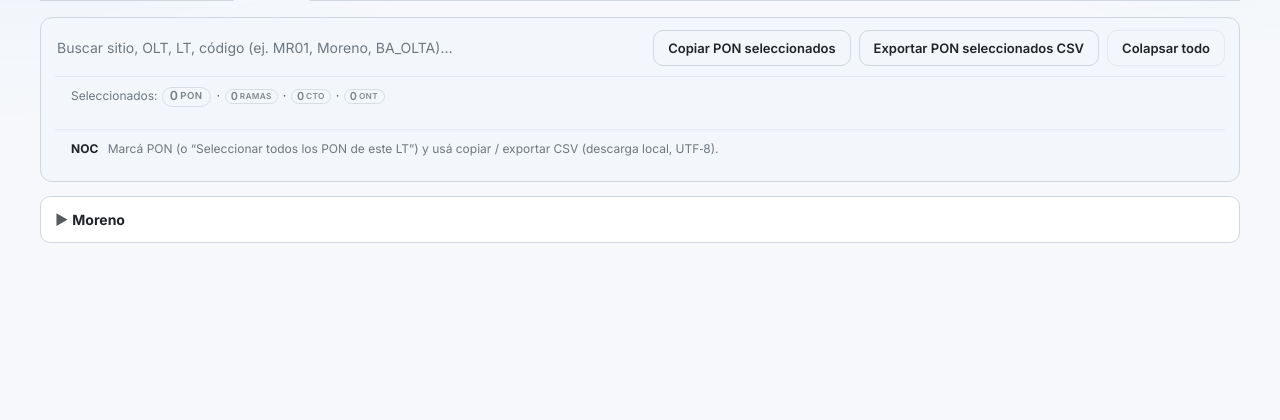
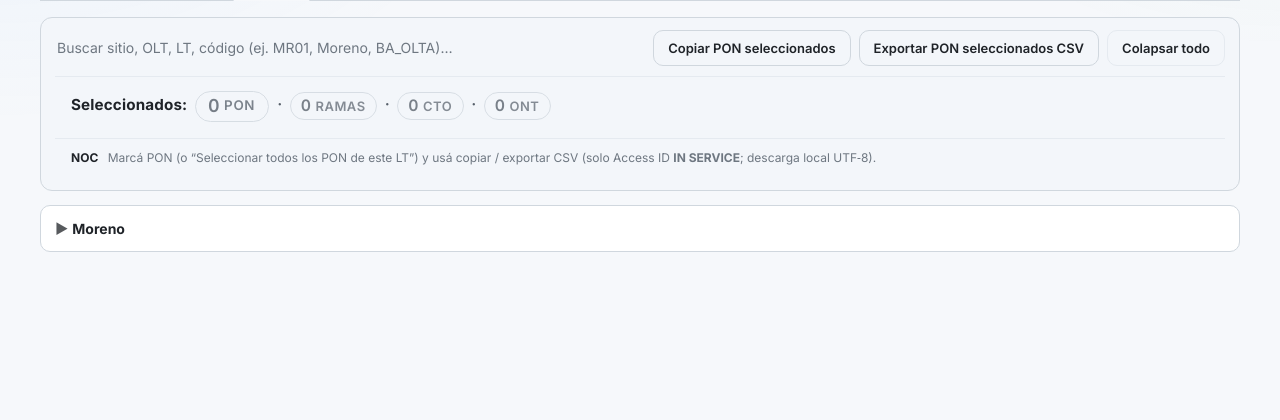
Before and after one commit to sdapestey/atc-noc-suite, a Flask app: page /dashboard/olt in a window 1280 px wide. Shown: the part 151-571 px from the top of the page. Run offline with Flask 3, Linux system fonts and the light colour scheme; some libraries are stand-ins or nearby versions.

Commit message:
Mejoras y optimizacion del codigo

```diff
--- a/static/css/devops-dashboard.css
+++ b/static/css/devops-dashboard.css
@@ -1671,9 +1671,9 @@ tr.rx-alert:hover td {
 .theme-devops.page-olt .olt-pon-selected-kicker {
   display: inline-flex;
   align-items: center;
-  gap: 0.2em;
-  margin: 0 0.1em 0 0.05em;
-  padding: 0.2em 0.65em 0.25em 0.6em;
+  gap: 0.28em;
+  margin: 0 0.12em 0 0.06em;
+  padding: 0.35em 0.85em 0.4em 0.8em;
   border-radius: 999px;
   vertical-align: middle;
   background: var(--accent-muted);
@@ -1685,7 +1685,7 @@ tr.rx-alert:hover td {
 }
 
 .theme-devops.page-olt .olt-pon-selected-count {
-  font-size: 1.2em;
+  font-size: 1.38em;
   font-weight: 700;
   font-variant-numeric: tabular-nums;
   line-height: 1;
@@ -1693,7 +1693,7 @@ tr.rx-alert:hover td {
 }
 
 .theme-devops.page-olt .olt-pon-selected-label {
-  font-size: 0.8em;
+  font-size: 0.88em;
   font-weight: 700;
   text-transform: uppercase;
   letter-spacing: 0.05em;
@@ -1710,7 +1710,7 @@ tr.rx-alert:hover td {
 }
 
 .theme-devops.page-olt .olt-pon-selected-kicker--empty .olt-pon-selected-count {
-  font-size: 1.05em;
+  font-size: 1.18em;
   font-weight: 600;
   color: var(--fg-muted);
 }
@@ -1722,7 +1722,8 @@ tr.rx-alert:hover td {
 .theme-devops.page-olt .olt-summary-sep {
   color: var(--fg-muted);
   font-weight: 500;
-  margin: 0 0.05em;
+  margin: 0 0.12em;
+  font-size: 1.1em;
   user-select: none;
 }
 
@@ -1730,27 +1731,27 @@ tr.rx-alert:hover td {
 .theme-devops.page-olt .olt-metric-pill {
   display: inline-flex;
   align-items: center;
-  gap: 0.18em;
-  margin: 0 0.05em;
-  padding: 0.1em 0.5em 0.12em 0.45em;
+  gap: 0.28em;
+  margin: 0 0.06em;
+  padding: 0.28em 0.68em 0.32em 0.62em;
   border-radius: 999px;
   vertical-align: middle;
   font-weight: 600;
   line-height: 1.25;
-  font-size: 0.92em;
+  font-size: 1.04em;
   border: 1px solid transparent;
   box-shadow: 0 1px 0 rgba(0, 0, 0, 0.1);
 }
 
 .theme-devops.page-olt .olt-metric-pill__n {
-  font-size: 1.08em;
+  font-size: 1.18em;
   font-weight: 700;
   font-variant-numeric: tabular-nums;
   line-height: 1;
 }
 
 .theme-devops.page-olt .olt-metric-pill__l {
-  font-size: 0.75em;
+  font-size: 0.82em;
   font-weight: 700;
   text-transform: uppercase;
   letter-spacing: 0.04em;
@@ -2143,6 +2144,21 @@ button.pot-btn-loading .pot-txrx-label {
   border-bottom: none;
 }
 
+/* Barra de resumen PON / métricas: más legible */
+.theme-devops.page-olt #pon-selection-summary {
+  font-size: clamp(0.95rem, 1.15vw, 1.15rem);
+  line-height: 1.55;
+  padding-top: 14px;
+  padding-bottom: 6px;
+  letter-spacing: 0.01em;
+}
+
+.theme-devops.page-olt .olt-selection-summary-label {
+  font-weight: 700;
+  color: var(--fg-default);
+  margin-right: 0.15em;
+}
+
 .hint {
   color: var(--fg-subtle);
   font-size: 12px;
--- a/static/js/dashboard-olt.js
+++ b/static/js/dashboard-olt.js
@@ -114,11 +114,13 @@ function _rowsPonesSeleccionados() {
     if (!ponBlock) return;
     const ramas = ponBlock.RAMAS || {};
     Object.keys(ramas).forEach((rama) => {
-      selectedRamas.add(rama);
       const ctos = (ramas[rama] || {}).CTOS || {};
       Object.keys(ctos).forEach((cto) => {
-        selectedCtos.add(rama + "||" + cto);
         (ctos[cto] || []).forEach((o) => {
+          const st = String(o.STATUS || "").trim().toUpperCase();
+          if (st !== "IN SERVICE") return;
+          selectedRamas.add(rama);
+          selectedCtos.add(rama + "||" + cto);
           selectedOnts += 1;
           lines.push([
             pon,
@@ -135,7 +137,11 @@ function _rowsPonesSeleccionados() {
   });
 
   if (n === 0) {
-    return { error: "No hay filas para exportar con esa selección", lines: [], count: 0 };
+    return {
+      error: "No hay Access ID en estado IN SERVICE para exportar con esa selección",
+      lines: [],
+      count: 0,
+    };
   }
   lines.push("");
   lines.push("RESUMEN:");
@@ -234,20 +240,35 @@ function _oltPonSummaryHtml(pon, ramas, cto, ont) {
   const o = String(Math.max(0, Number(ont) || 0));
   const emptyPon = p === "0";
   return (
-    "Seleccionados: " +
+    '<span class="olt-selection-summary-label">Seleccionados:</span> ' +
     '<span class="olt-pon-selected-kicker' +
     (emptyPon ? " olt-pon-selected-kicker--empty" : "") +
-    '" title="PON marcados para copiar o exportar CSV">' +
+    '" title="PON marcados; copiar/exportar incluye solo AID IN SERVICE">' +
     '<span class="olt-pon-selected-count">' +
     p +
     "</span> " +
     '<span class="olt-pon-selected-label">PON</span></span>' +
     ' <span class="olt-summary-sep" aria-hidden="true">·</span> ' +
-    _oltMetricPillHtml(r, "RAMAs", "ramas", "RAMAs únicas en el inventario de la selección") +
+    _oltMetricPillHtml(
+      r,
+      "RAMAs",
+      "ramas",
+      "RAMAs únicas con al menos un AID IN SERVICE en la selección"
+    ) +
     ' <span class="olt-summary-sep" aria-hidden="true">·</span> ' +
-    _oltMetricPillHtml(c, "CTO", "cto", "CTO únicas en el inventario de la selección") +
+    _oltMetricPillHtml(
+      c,
+      "CTO",
+      "cto",
+      "CTO únicas con al menos un AID IN SERVICE en la selección"
+    ) +
     ' <span class="olt-summary-sep" aria-hidden="true">·</span> ' +
-    _oltMetricPillHtml(o, "ONT", "ont", "ONT (filas) en el inventario de la selección")
+    _oltMetricPillHtml(
+      o,
+      "ONT",
+      "ont",
+      "Filas de inventario con estado IN SERVICE (copiar / exportar)"
+    )
   );
 }
 
@@ -278,6 +299,10 @@ function colapsarTodoOlt() {
     if (state[id]) closeNode(id, true);
   });
   _restoringOltState = false;
+  document.querySelectorAll("input.pon-select, input.pon-select-all").forEach((cb) => {
+    cb.checked = false;
+  });
+  updatePonesSelectionSummary();
   _saveOltStateSoon();
 }
 
--- a/templates/dashboard_olt.html
+++ b/templates/dashboard_olt.html
@@ -28,12 +28,12 @@
   <div class="controls-olt">
     <input type="search" id="bus-olt" placeholder="Buscar sitio, OLT, LT, código (ej. MR01, Moreno, BA_OLTA)…" autocomplete="off" aria-label="Filtrar árbol OLT">
     <div class="toolbar-actions" role="toolbar" aria-label="Exportar y copiar">
-      <button type="button" class="btn" onclick="copiarPonesSeleccionados()" title="Copiar PON seleccionados (TSV)">Copiar PON seleccionados</button>
-      <button type="button" class="btn" onclick="exportarPonesSeleccionadosCsv()" title="Descargar PON seleccionados (CSV)">Exportar PON seleccionados CSV</button>
+      <button type="button" class="btn" onclick="copiarPonesSeleccionados()" title="Copiar filas IN SERVICE (TSV): solo Access ID en estado IN SERVICE">Copiar PON seleccionados</button>
+      <button type="button" class="btn" onclick="exportarPonesSeleccionadosCsv()" title="CSV local UTF-8: solo Access ID en estado IN SERVICE">Exportar PON seleccionados CSV</button>
       <button type="button" class="btn btn-ghost" onclick="colapsarTodoOlt()">Colapsar todo</button>
     </div>
-    <p class="controls-hint olt-controls-hint" id="pon-selection-summary">Seleccionados: <span class="olt-pon-selected-kicker olt-pon-selected-kicker--empty" title="PON marcados para copiar o exportar CSV"><span class="olt-pon-selected-count">0</span> <span class="olt-pon-selected-label">PON</span></span> <span class="olt-summary-sep" aria-hidden="true">·</span> <span class="olt-metric-pill olt-metric-pill--ramas olt-metric-pill--empty" title="RAMAs únicas en el inventario de la selección"><span class="olt-metric-pill__n">0</span> <span class="olt-metric-pill__l">RAMAs</span></span> <span class="olt-summary-sep" aria-hidden="true">·</span> <span class="olt-metric-pill olt-metric-pill--cto olt-metric-pill--empty" title="CTO únicas en el inventario de la selección"><span class="olt-metric-pill__n">0</span> <span class="olt-metric-pill__l">CTO</span></span> <span class="olt-summary-sep" aria-hidden="true">·</span> <span class="olt-metric-pill olt-metric-pill--ont olt-metric-pill--empty" title="ONT (filas) en el inventario de la selección"><span class="olt-metric-pill__n">0</span> <span class="olt-metric-pill__l">ONT</span></span></p>
-    <p class="controls-hint olt-controls-hint"><strong class="hint-kicker">NOC</strong> Marcá PON (o “Seleccionar todos los PON de este LT”) y usá copiar / exportar CSV (descarga local, UTF‑8).</p>
+    <p class="controls-hint olt-controls-hint" id="pon-selection-summary"><span class="olt-selection-summary-label">Seleccionados:</span> <span class="olt-pon-selected-kicker olt-pon-selected-kicker--empty" title="PON marcados; copiar/exportar incluye solo AID IN SERVICE"><span class="olt-pon-selected-count">0</span> <span class="olt-pon-selected-label">PON</span></span> <span class="olt-summary-sep" aria-hidden="true">·</span> <span class="olt-metric-pill olt-metric-pill--ramas olt-metric-pill--empty" title="RAMAs únicas con al menos un AID IN SERVICE en la selección"><span class="olt-metric-pill__n">0</span> <span class="olt-metric-pill__l">RAMAs</span></span> <span class="olt-summary-sep" aria-hidden="true">·</span> <span class="olt-metric-pill olt-metric-pill--cto olt-metric-pill--empty" title="CTO únicas con al menos un AID IN SERVICE en la selección"><span class="olt-metric-pill__n">0</span> <span class="olt-metric-pill__l">CTO</span></span> <span class="olt-summary-sep" aria-hidden="true">·</span> <span class="olt-metric-pill olt-metric-pill--ont olt-metric-pill--empty" title="Filas de inventario con estado IN SERVICE (copiar / exportar)"><span class="olt-metric-pill__n">0</span> <span class="olt-metric-pill__l">ONT</span></span></p>
+    <p class="controls-hint olt-controls-hint"><strong class="hint-kicker">NOC</strong> Marcá PON (o “Seleccionar todos los PON de este LT”) y usá copiar / exportar CSV (solo Access ID <strong>IN SERVICE</strong>; descarga local UTF‑8).</p>
   </div>
 
 {% for bloque in olts %}
```
Also changed, not shown: services/exports.py (+11 -4 lines), templates/index.html (+43 -46 lines), tests/test_index_sn.py (+13 -6 lines), tests/test_index_status.py (+2 -1 lines).
